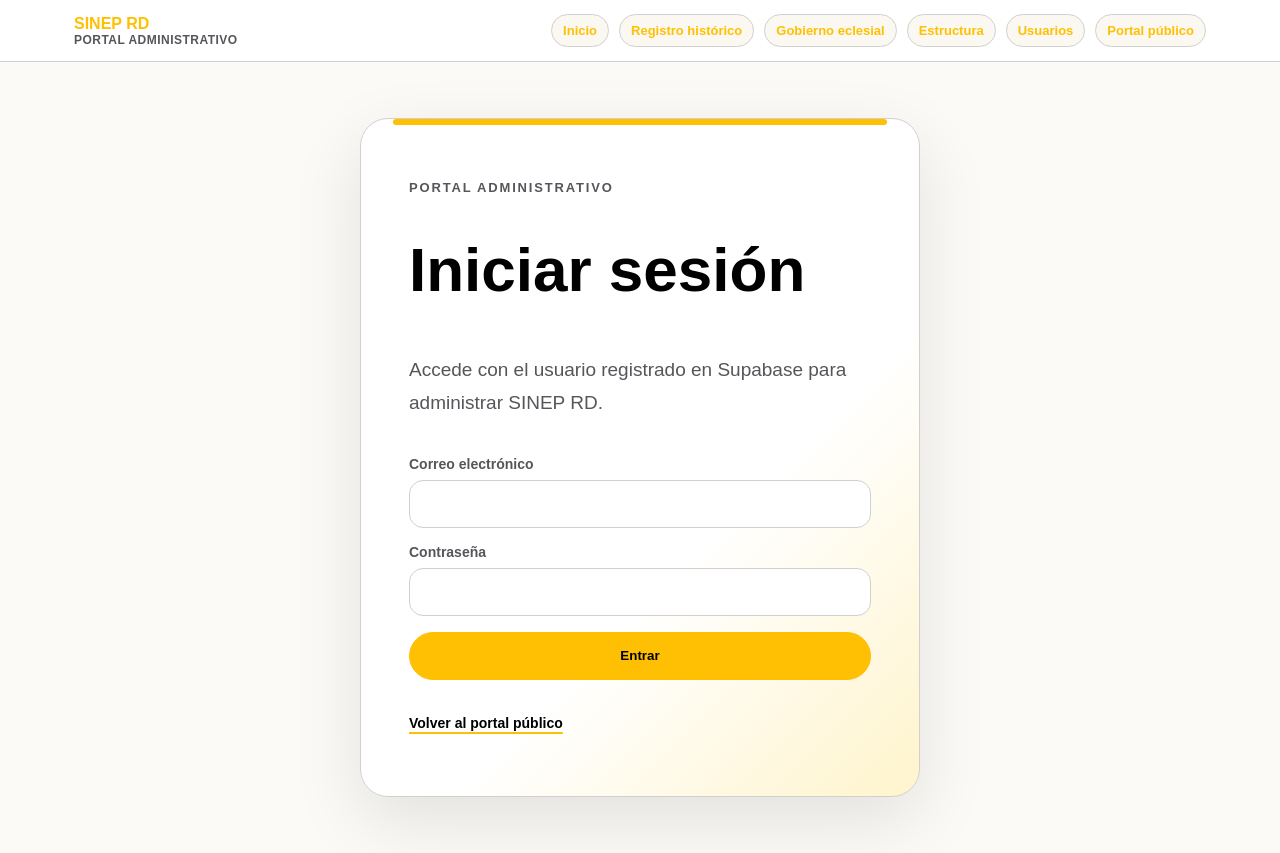
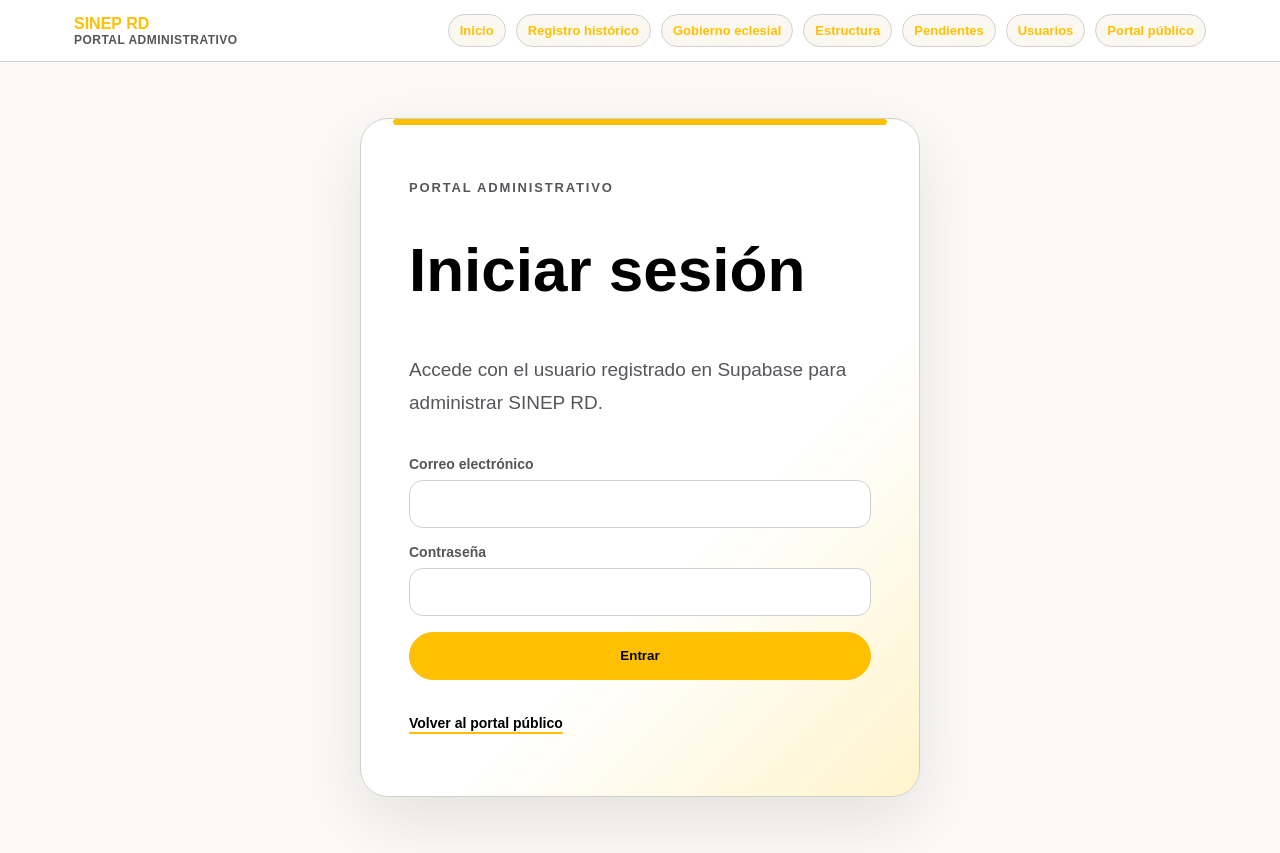
Before and after one commit to Jumen-UX/sinep-rd, a Next.js app: page /admin/login in a window 1280 px wide. Built offline with nearby package versions, Linux system fonts and the light colour scheme; no server answers.

Commit message:
Expose admin review queue in navigation

```diff
--- a/src/app/admin/layout.tsx
+++ b/src/app/admin/layout.tsx
@@ -28,6 +28,7 @@ export default function AdminLayout({ children }: { children: ReactNode }) {
               <Link href="/admin/eventos">Registro histórico</Link>
               <Link href="/admin/jurisdicciones">Gobierno eclesial</Link>
               <Link href="/admin/estructura">Estructura</Link>
+              <Link href="/admin/revision">Pendientes</Link>
               <Link href="/admin/usuarios">Usuarios</Link>
               <Link href="/">Portal público</Link>
             </div>
```
